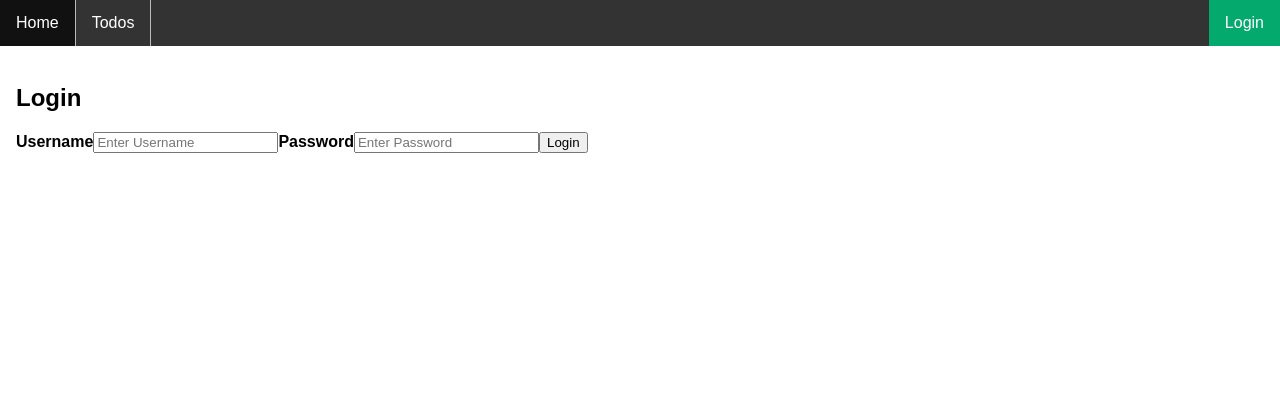
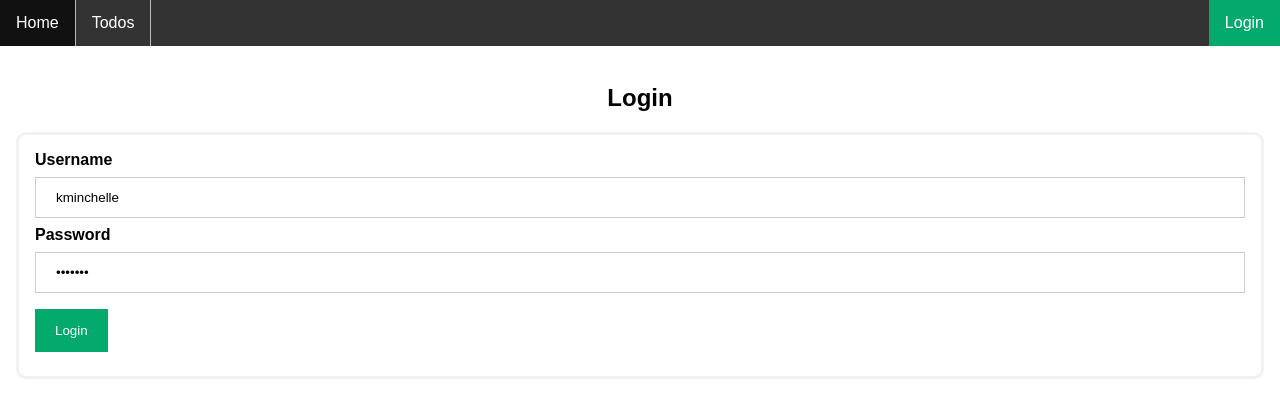
Before and after one commit to adnanZe/Todo-nuxt-express, a Nuxt app in the folder todo-frontend/: page /login in a window 1280 px wide. Shown: the top 418 px of the page. Built offline with nearby package versions, Linux system fonts and the light colour scheme.

Commit message:
[feature] added middleware and change login component to be rendered only on client side

```diff
--- /dev/null
+++ b/todo-frontend/components/login.client.vue
@@ -0,0 +1,106 @@
+<template>
+  <div>
+    <div class="title">
+      <h2>Login</h2>
+    </div>
+    <div class="container form">
+      <label for="uname"><b>Username</b></label>
+      <input
+        v-model="user.username"
+        type="text"
+        class="input"
+        placeholder="Enter Username"
+        id="uname"
+        name="uname"
+        required />
+
+      <label for="psw"><b>Password</b></label>
+      <input
+        v-model="user.password"
+        type="password"
+        class="input"
+        placeholder="Enter Password"
+        name="psw"
+        id="psw"
+        required />
+
+      <button @click.prevent="login" class="button">Login</button>
+    </div>
+  </div>
+</template>
+<script lang="ts" setup>
+import { storeToRefs } from "pinia";
+import { useAuthStore } from "~/store/auth";
+
+const { authenticateUser } = useAuthStore(); // use auth store
+
+const { authenticated } = storeToRefs(useAuthStore()); // make authenticated state reactive
+
+const user = ref({
+  username: "kminchelle",
+  password: "0lelplR",
+});
+const router = useRouter();
+
+const login = async () => {
+  await authenticateUser(user.value);
+  // redirect to homepage if user is authenticated
+  if (authenticated) {
+    router.push("/");
+  }
+};
+</script>
+<style>
+.title {
+  display: flex;
+  justify-content: center;
+}
+.container {
+  padding: 16px;
+}
+.form {
+  border: 3px solid #f1f1f1;
+  border-radius: 10px;
+}
+.input {
+  width: 100%;
+  padding: 12px 20px;
+  margin: 8px 0;
+  display: inline-block;
+  border: 1px solid #ccc;
+  box-sizing: border-box;
+}
+.button {
+  background-color: #04aa6d;
+  color: white;
+  padding: 14px 20px;
+  margin: 8px 0;
+  border: none;
+  cursor: pointer;
+}
+
+.button:hover {
+  opacity: 0.8;
+}
+.cancelbtn {
+  width: auto;
+  padding: 10px 18px;
+  background-color: #f44336;
+}
+
+span.psw {
+  float: right;
+  padding-top: 16px;
+}
+
+/* Change styles for span and cancel button on extra small screens */
+@media screen and (max-width: 300px) {
+  span.psw {
+    display: block;
+    float: none;
+  }
+  .cancelbtn {
+    width: 100%;
+  }
+}
+</style>
--- a/todo-frontend/pages/login.vue
+++ b/todo-frontend/pages/login.vue
@@ -1,38 +1,4 @@
 <template>
-  <div>
-    <div class="title">
-      <h2>Login</h2>
-    </div>
-    <div class="container form">
-      <label for="uname"><b>Username</b></label>
-      <input
-        v-model="user.username"
-        type="text"
-        class="input"
-        placeholder="Enter Username"
-        name="uname"
-        required />
-
-      <label for="psw"><b>Password</b></label>
-      <input
-        v-model="user.password"
-        type="password"
-        class="input"
-        placeholder="Enter Password"
-        name="psw"
-        required />
-
-      <button @click.prevent="login" class="button">Login</button>
-    </div>
-  </div>
+  <Login />
 </template>
-<script lang="ts" setup>
-const user = ref({
-  username: "",
-  password: "",
-});
-
-const login = async () => {
-  //TODo send user Data to the login endpoint and redirect if  successful
-};
-</script>
+<script lang="ts" setup></script>
```
Also changed, not shown: todo-frontend/middleware/auth.global.ts (added, +24 -0 lines).
